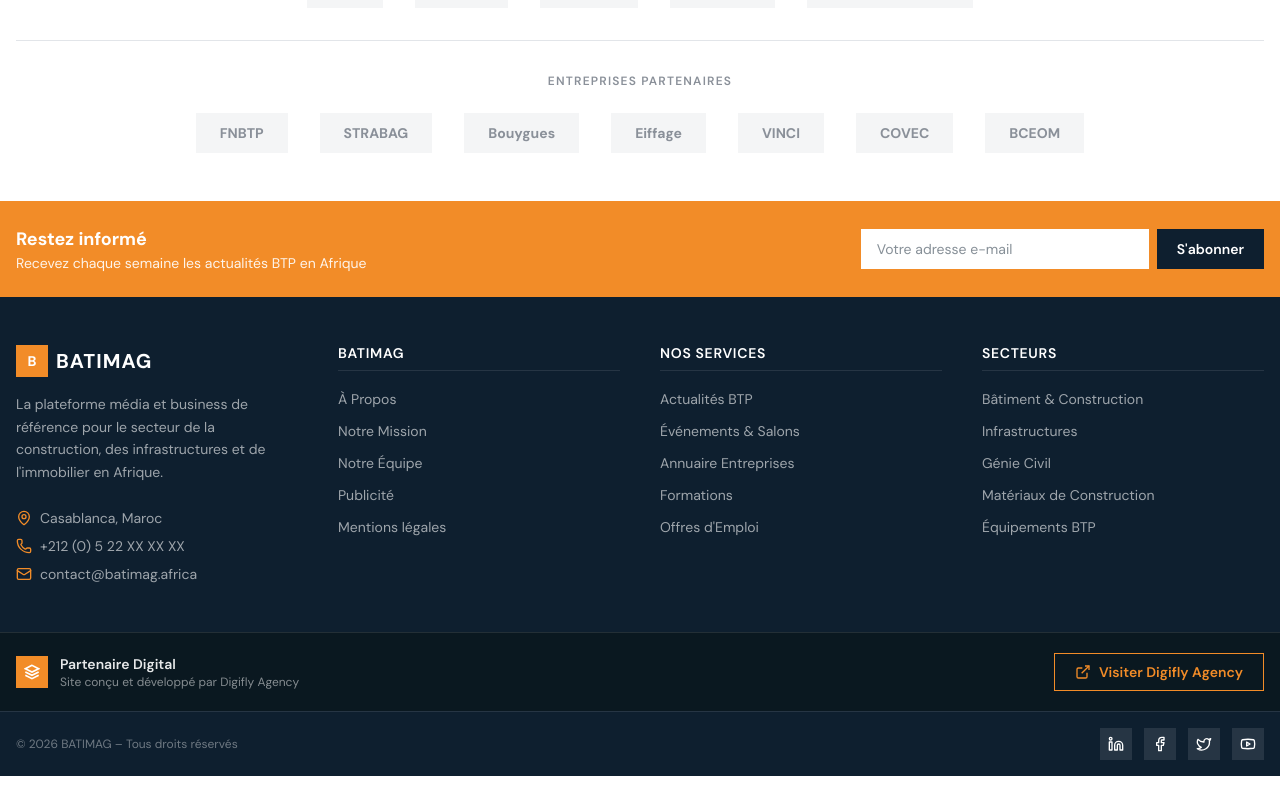
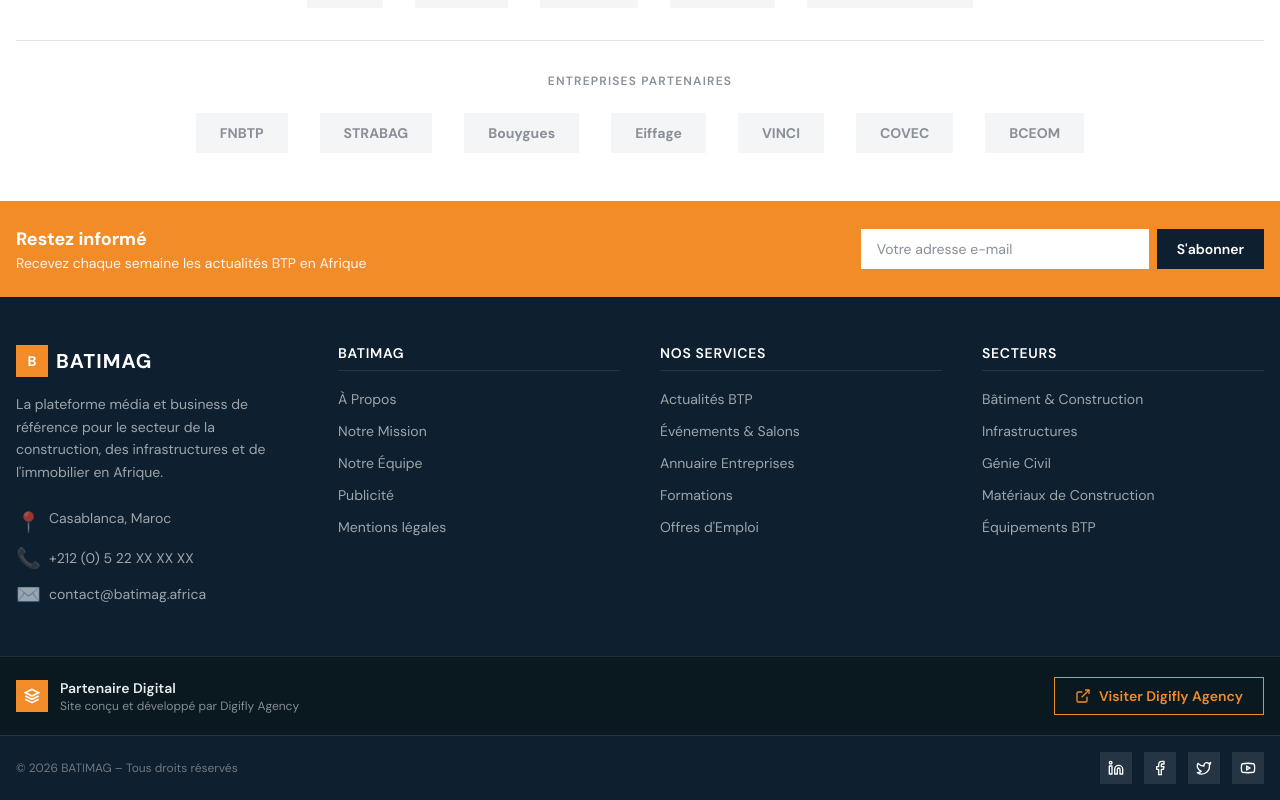
Before and after one commit to elhadjissam200321/batimagv, a Next.js app: page / in a window 1280 px wide. Shown: the part 4134-4934 px from the top of the page. Before the commit the page ends 4910 px from the top, so only its background shows below. Built offline with nearby package versions, Linux system fonts and the light colour scheme.

Commit message:
feat: replace lucide-react icons with emojis in contact sections
Ensure consistent use of emojis in contact info across site.

Co-authored-by: ELHADJ ISSAM <176765885+elhadjissam200321@users.noreply.github.com>

```diff
--- a/components/footer.tsx
+++ b/components/footer.tsx
@@ -1,5 +1,5 @@
 import Link from "next/link"
-import { Facebook, Linkedin, Twitter, Youtube, Mail, Phone, MapPin } from "lucide-react"
+import { Facebook, Linkedin, Twitter, Youtube } from "lucide-react"
 
 const footerSections = [
   {
@@ -76,15 +76,15 @@ export function Footer() {
             </p>
             <div className="space-y-2 text-sm text-white/60">
               <div className="flex items-start gap-2">
-                <MapPin className="w-4 h-4 mt-0.5 shrink-0 text-[#F28C28]" />
+                <span className="text-xl shrink-0">📍</span>
                 <span>Casablanca, Maroc</span>
               </div>
               <div className="flex items-center gap-2">
-                <Phone className="w-4 h-4 shrink-0 text-[#F28C28]" />
+                <span className="text-xl shrink-0">📞</span>
                 <span>+212 (0) 5 22 XX XX XX</span>
               </div>
               <div className="flex items-center gap-2">
-                <Mail className="w-4 h-4 shrink-0 text-[#F28C28]" />
+                <span className="text-xl shrink-0">✉️</span>
                 <span>contact@batimag.africa</span>
               </div>
             </div>
```
